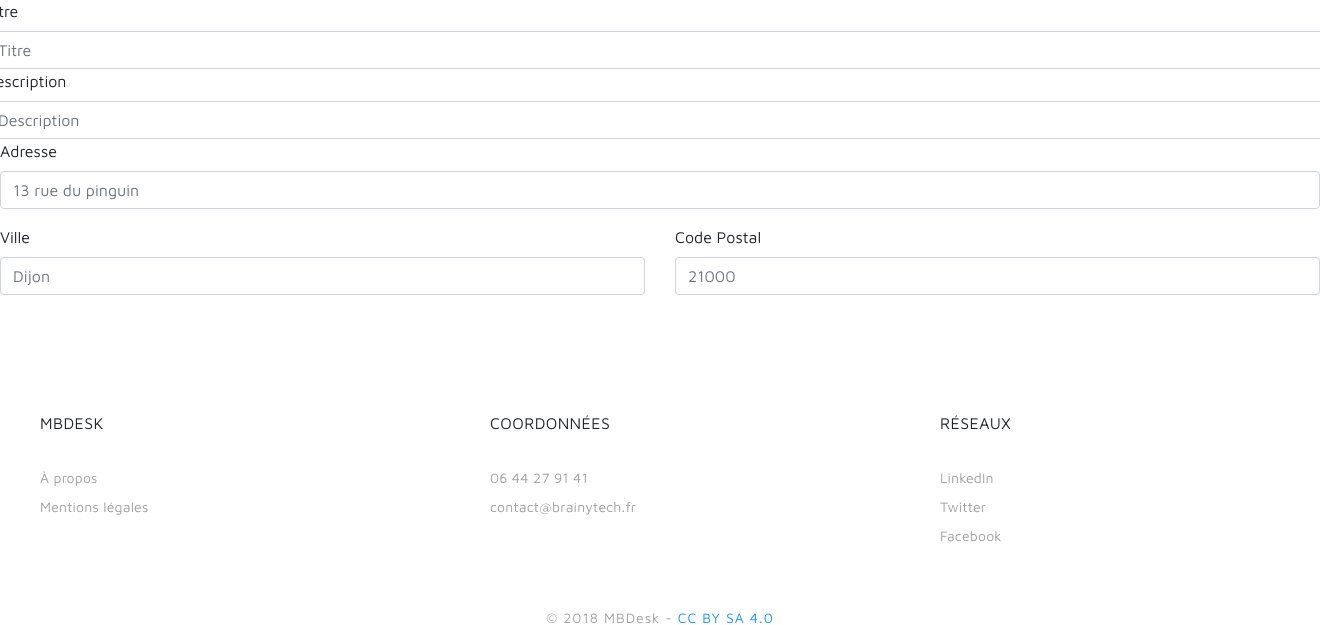
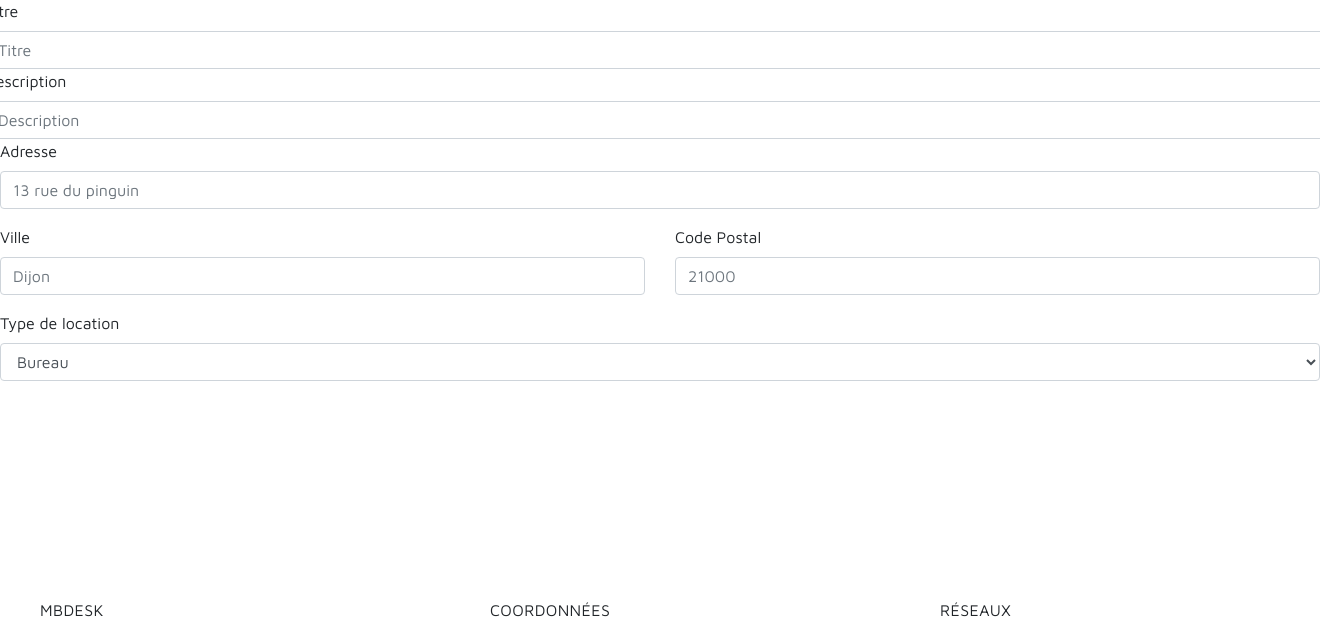
Before and after one commit to julien-pintodafonseca/My_Brainy_Desk, a PHP site: page /creation-annonces.php in a window 1320 px wide; the page is wider, and only the part inside the window is pictured. Shown: the part 498-1123 px from the top of that part. Run offline with PHP 8.4, Linux system fonts and the light colour scheme.

Commit message:
Update creation-annonces.php

```diff
--- a/creation-annonces.php
+++ b/creation-annonces.php
@@ -21,10 +21,12 @@
                 </div>
             </div>
         </section>
-
+        <section>
             <div class="row">
                 <div class="col">
                     <form action="" method="post" id="annonce-form">
+
+                    <!-- ajouter photo -->
 
                         <div class="row">
                             <label for="titre">Titre</label>
@@ -58,9 +60,21 @@
                             </div>
                         </div>
 
+                        <div>
+
+                            <label for="type">Type de location</label>
+                            <select id="type" class="form-control">
+                                <option>Bureau</option>
+                                <option>Espace de Co-working</option>
+                                <option>Salle de réunion</option>
+                                <option>Salle de formation</option>
+                            </select>
+
+                        </div>
                     </form>
                 </div>
             </div>
+        </section>
 
 
     <?php include("components/footer.php") ?>
```
Lines whose indentation alone changed are shown as unchanged.
